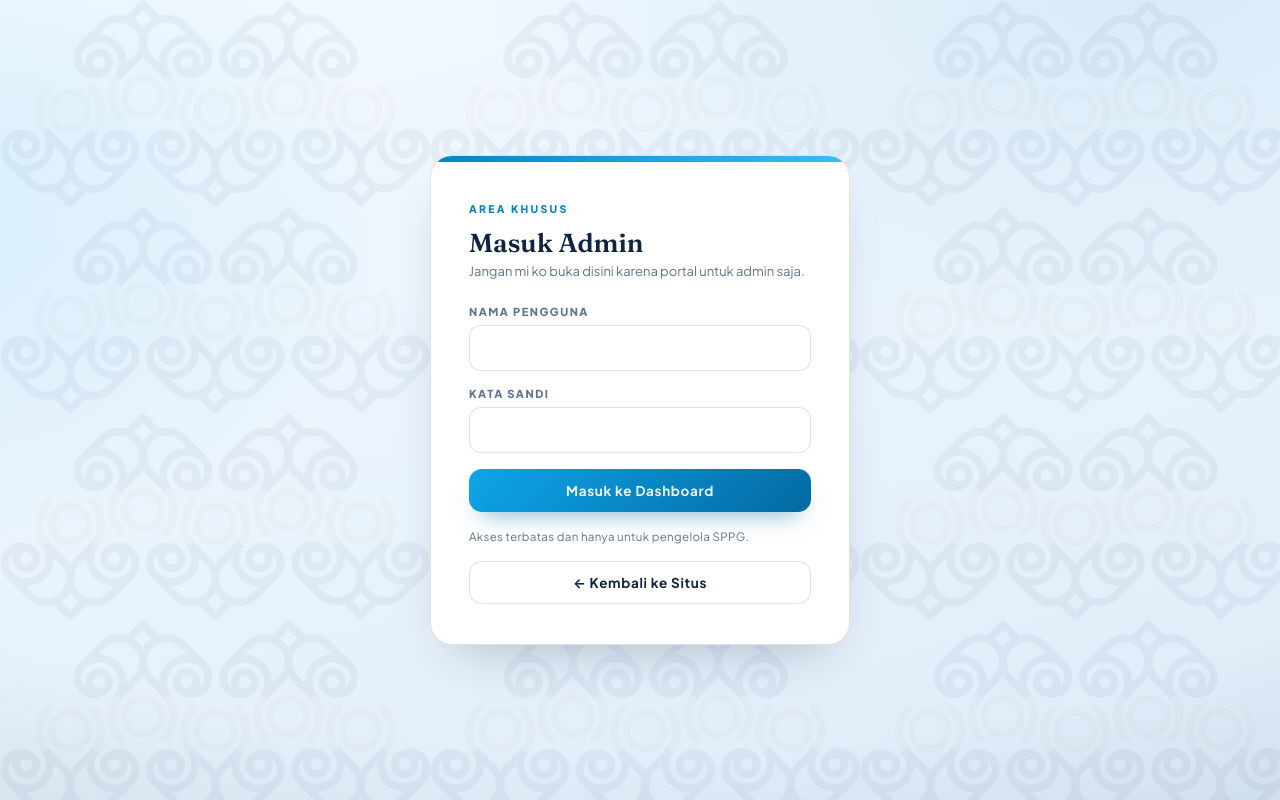
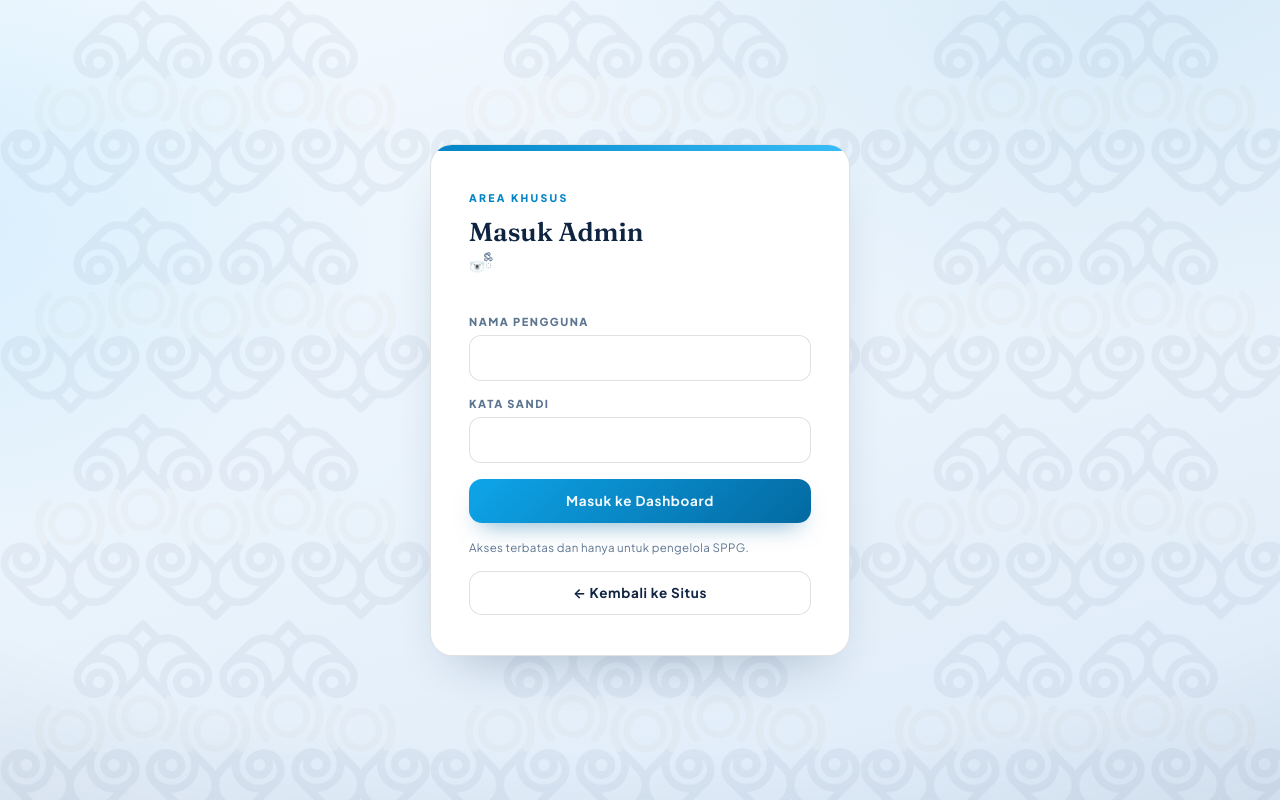
Before and after one commit to hamk4dev/menu-sppg, a website: page index.html in a window 1280 px wide. Both pictures are taken after a click on the button "Login Admin". Drawn offline with Linux system fonts and the light colour scheme; no server answers.

Commit message:
Update warning message in login card

```diff
--- a/index.html
+++ b/index.html
@@ -227,7 +227,7 @@
     <div class="login-card">
       <span class="lk">Area Khusus</span>
       <h2>Masuk Admin</h2>
-      <div class="ls">Jangan mi ko buka disini karena portal untuk admin saja.</div>
+      <div class="ls">🐻‍❄️ྀིྀི</div>
       <form id="loginForm" autocomplete="off">
         <div class="field">
           <label for="loginUser">Nama Pengguna</label>
```
